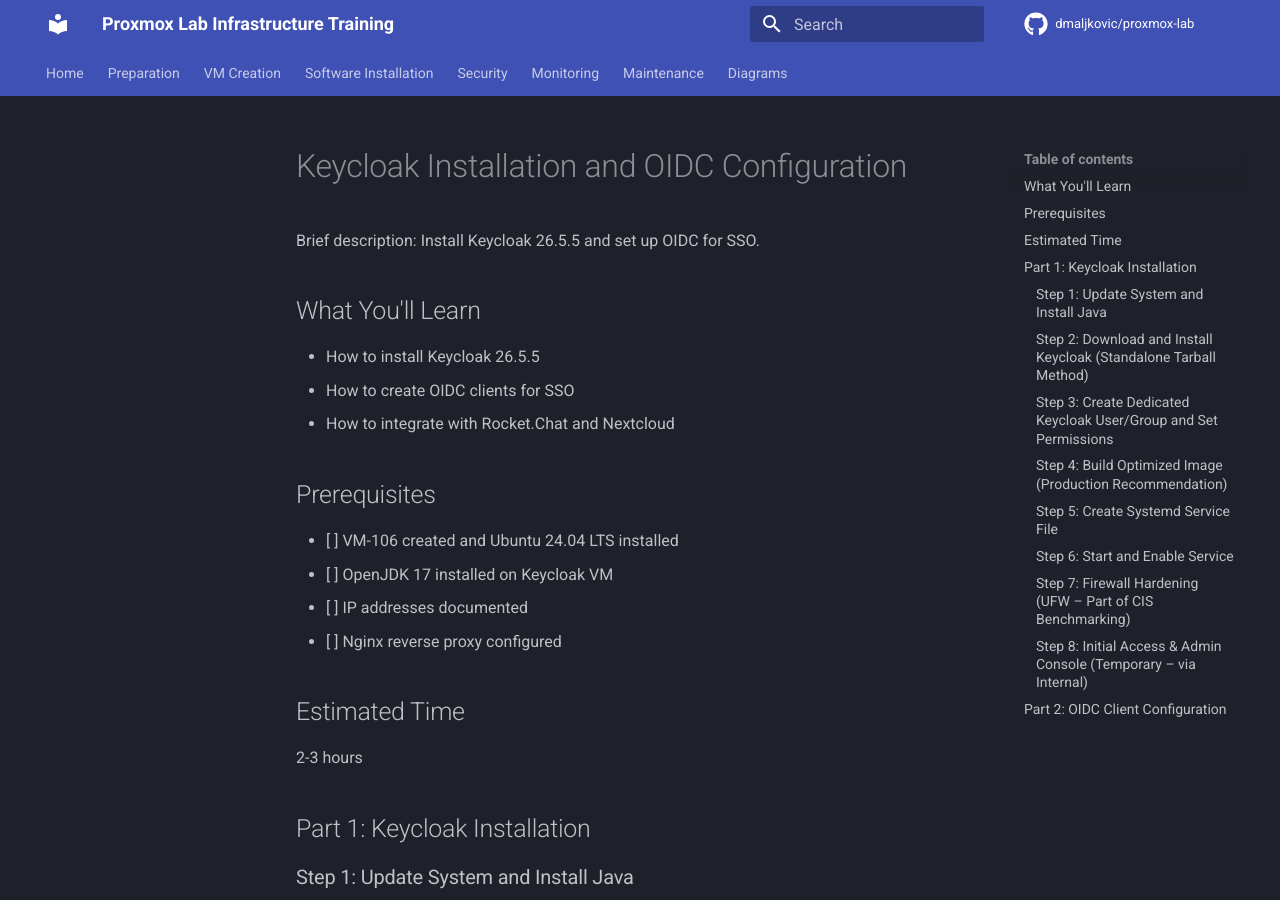
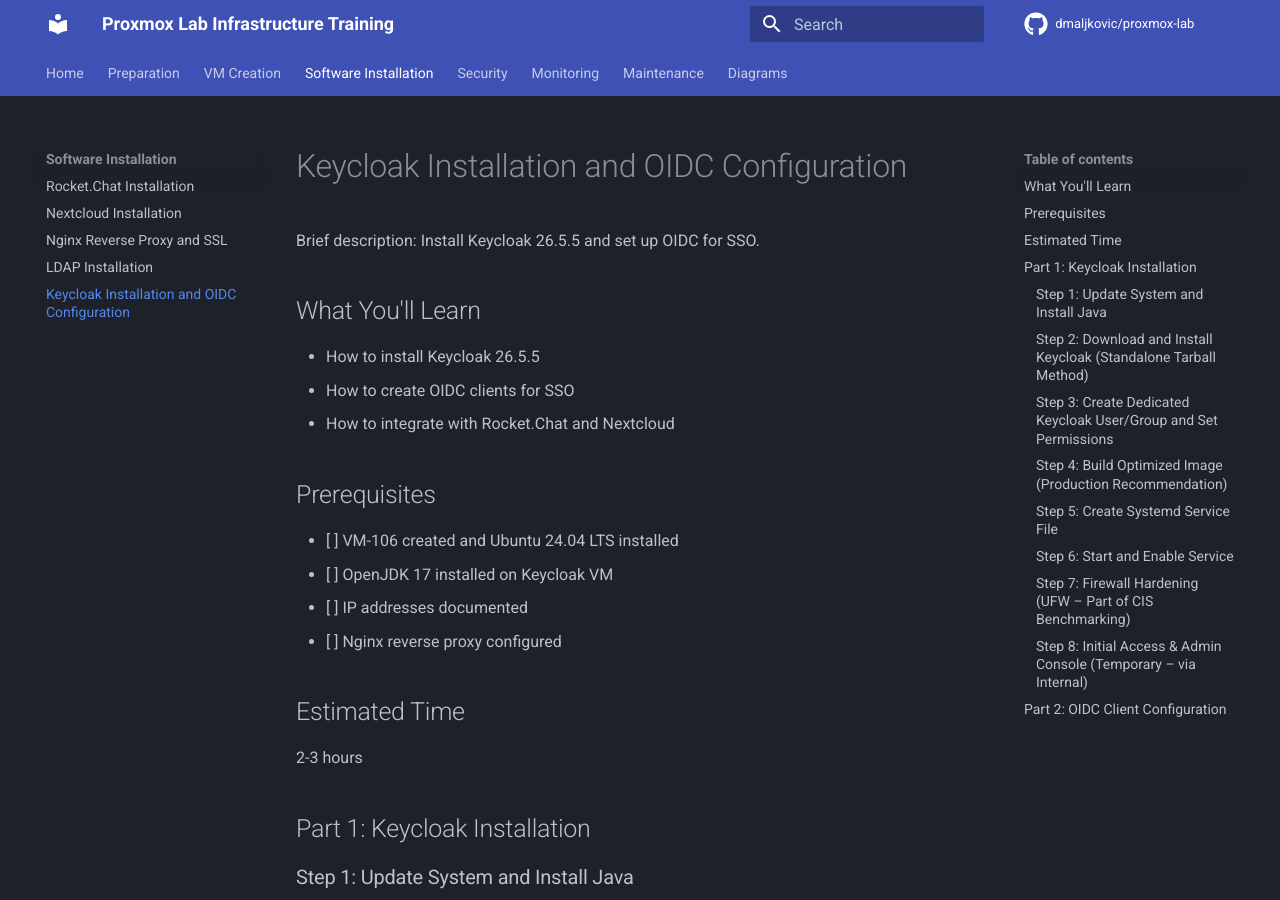
Before and after one commit to dmaljkovic/proxmox-lab, an MkDocs documentation site: the page built from docs/03-software/05-keycloak-oidc.md, in a window 1280 px wide and 900 px high. Built offline with MkDocs 1.6.1 and Material for MkDocs 9.7.7, drawn with Linux system fonts in a browser that asks for light colours; comment, search, counter and statistics services are not loaded.

Commit message:
Update mkdocs nav to include LDAP and renumber Keycloak

```diff
--- a/mkdocs.yml
+++ b/mkdocs.yml
@@ -65,7 +65,8 @@
     - 03-software/01-rocketchat.md
     - 03-software/02-nextcloud.md
     - 03-software/03-nginx-reverse-proxy.md
-    - 03-software/04-keycloak-oidc.md
+    - 03-software/04-ldap.md
+    - 03-software/05-keycloak-oidc.md
   - Security:
     - 04-security/01-firewall.md
     - 04-security/02-fail2ban.md
```
